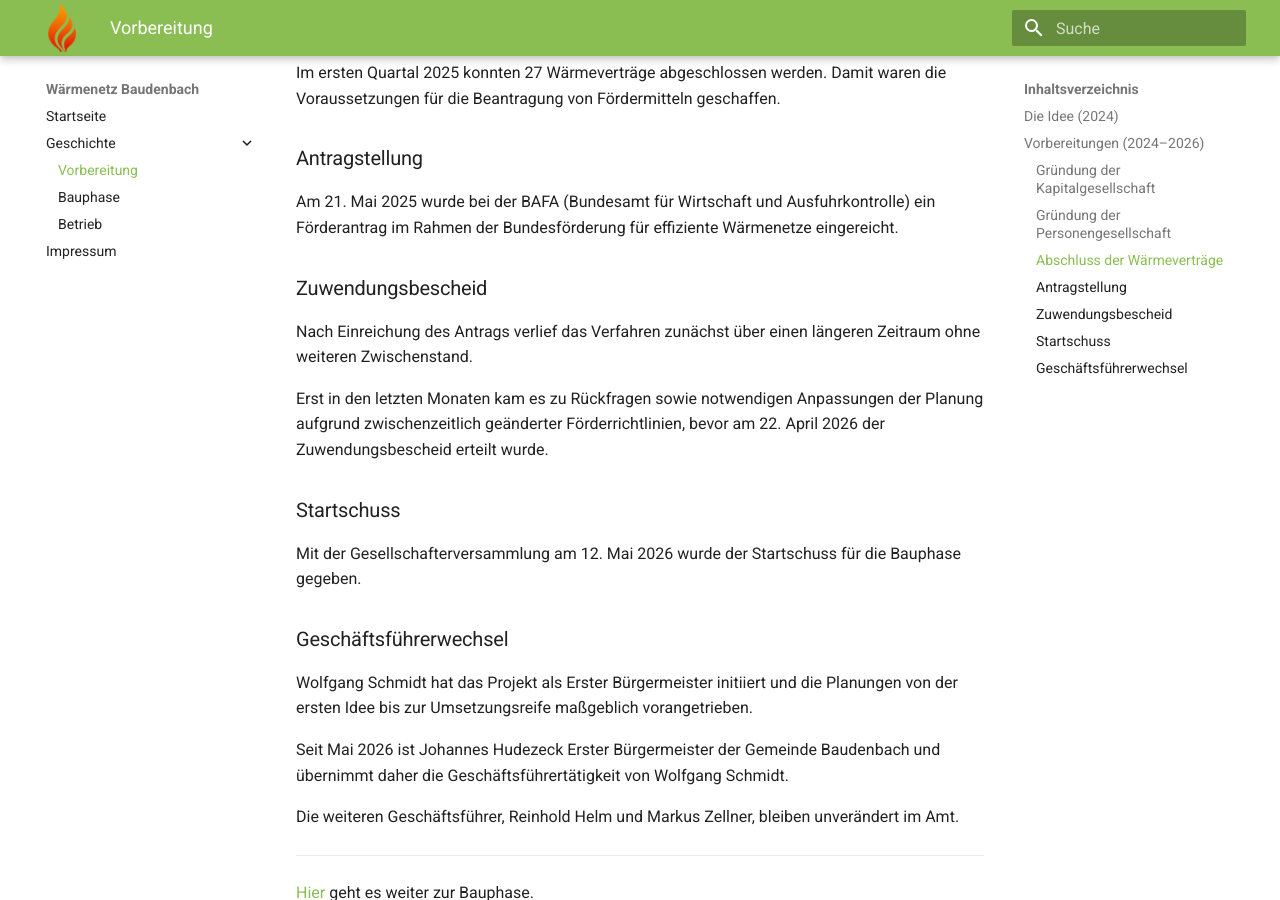
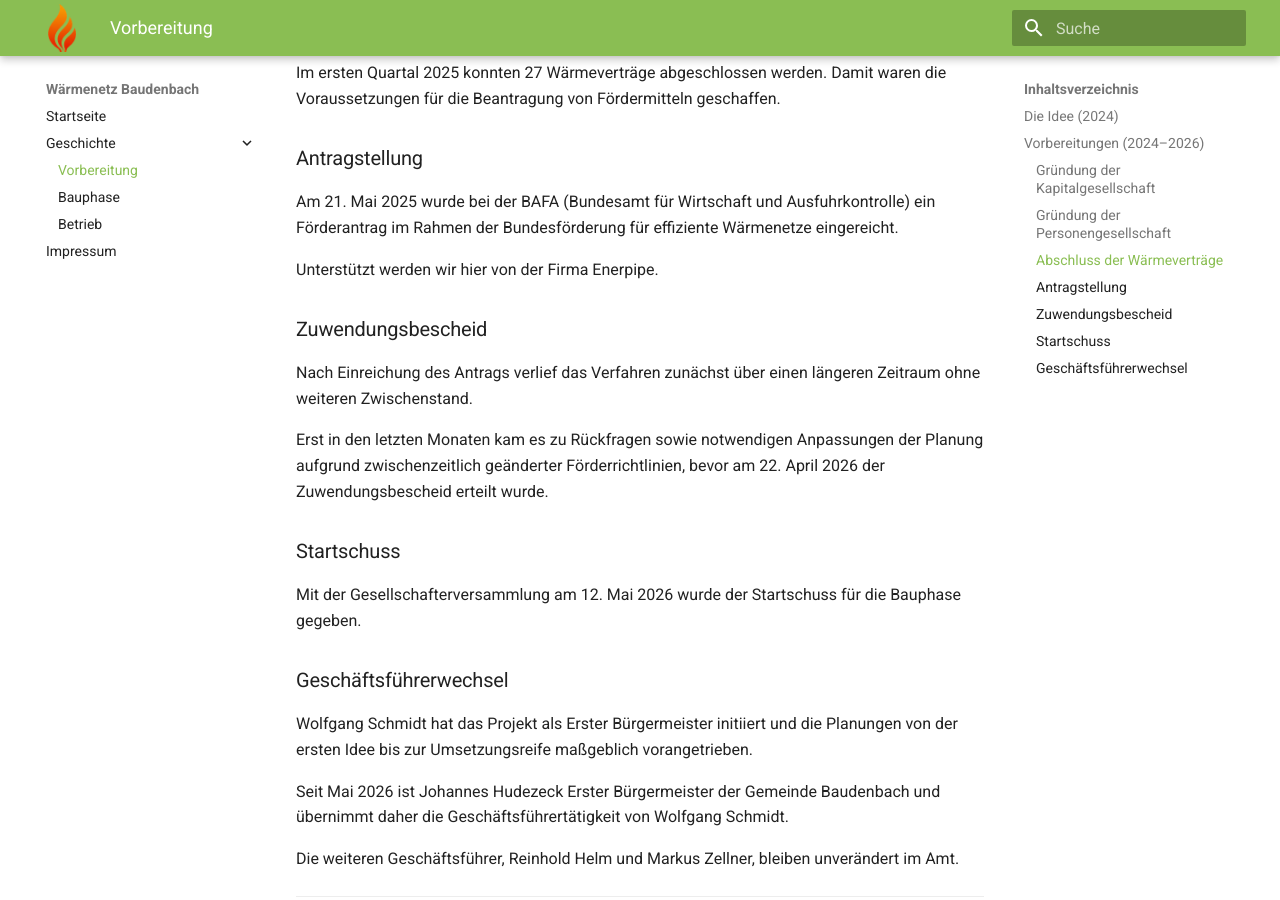
Before and after one commit to odin568/waermenetz-baudenbach, an MkDocs documentation site: the page built from docs/Geschichte/Vorbereitung.md, in a window 1280 px wide and 900 px high, scrolled down 1644 px. Built offline with MkDocs 1.6.1 and Material for MkDocs 9.7.7, drawn with Linux system fonts in a browser that asks for light colours.

Commit message:
Enerpipe

```diff
--- a/docs/Geschichte/Vorbereitung.md
+++ b/docs/Geschichte/Vorbereitung.md
@@ -58,6 +58,8 @@ Im ersten Quartal 2025 konnten 27 Wärmeverträge abgeschlossen werden. Damit wa
 
 Am 21. Mai 2025 wurde bei der BAFA (Bundesamt für Wirtschaft und Ausfuhrkontrolle) ein Förderantrag im Rahmen der Bundesförderung für effiziente Wärmenetze eingereicht.
 
+Unterstützt werden wir hier von der Firma Enerpipe.
+
 ### Zuwendungsbescheid
 
 Nach Einreichung des Antrags verlief das Verfahren zunächst über einen längeren Zeitraum ohne weiteren Zwischenstand.
```
